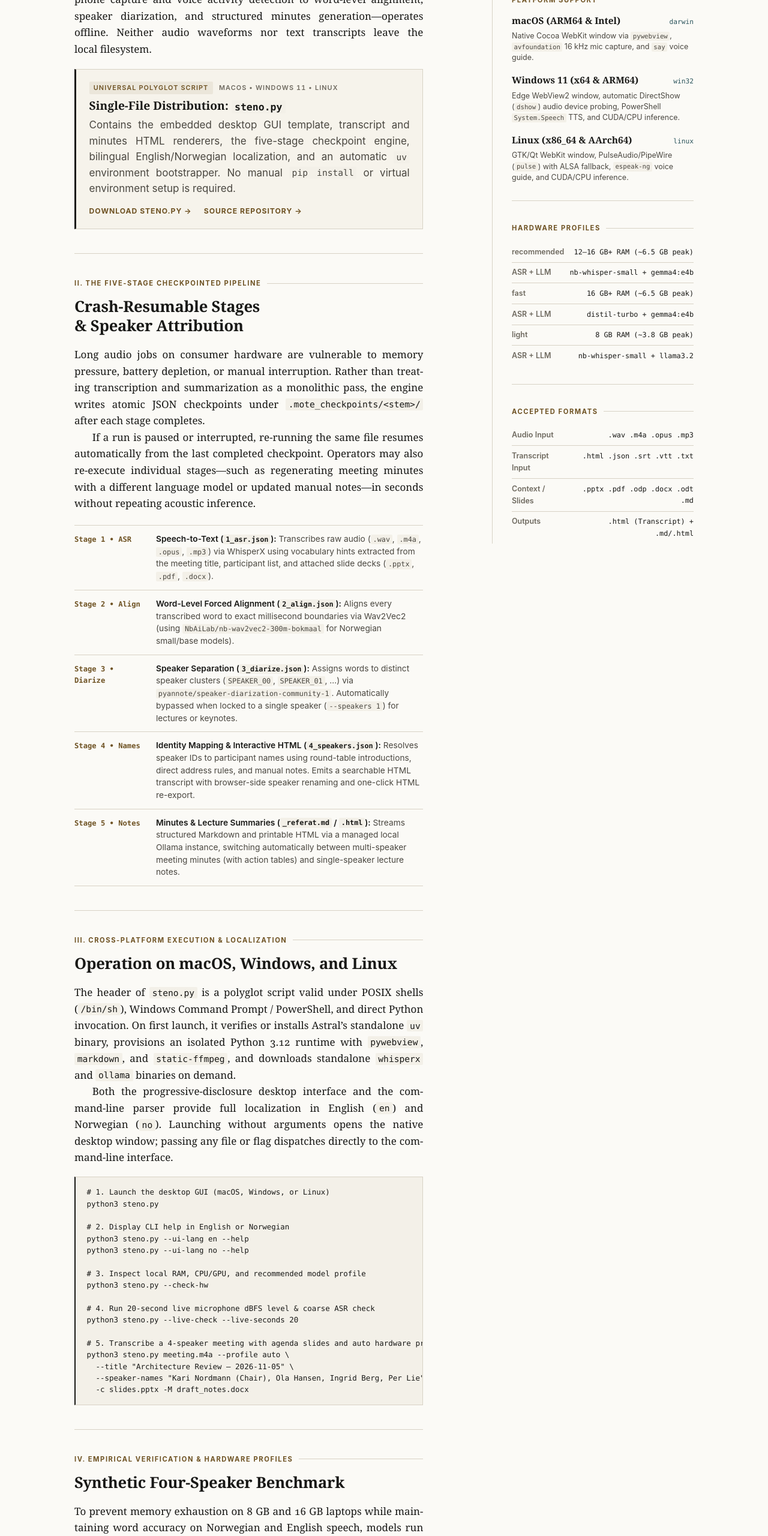
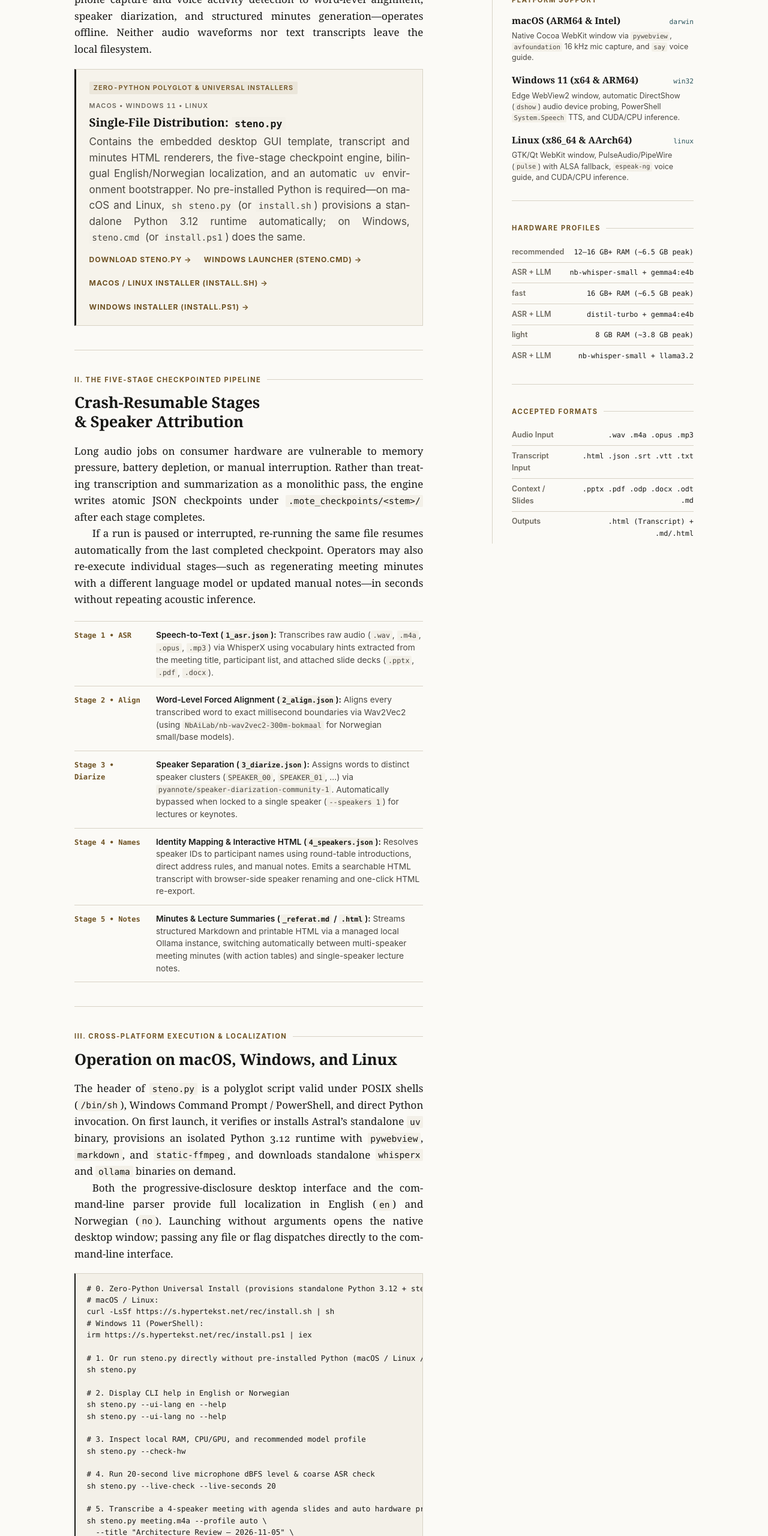
Before and after one commit to e12e/steno, a plain HTML site: page www/rec/index.html in a window 1280 px wide. Shown: the part 840-3400 px from the top of the page at 60% size. Drawn offline with Linux system fonts and the light colour scheme.

Commit message:
feat(green): add zero-Python universal installers and fix Windows polyglot boot

```diff
--- a/www/rec/index.html
+++ b/www/rec/index.html
@@ -724,16 +724,18 @@
 
                     <div class="dispatch-card" id="download">
                         <div class="dispatch-meta">
-                            <span class="dispatch-tag">Universal Polyglot Script</span>
+                            <span class="dispatch-tag">Zero-Python Polyglot &amp; Universal Installers</span>
                             <span>macOS • Windows 11 • Linux</span>
                         </div>
                         <h3 class="dispatch-title">Single-File Distribution: <code>steno.py</code></h3>
                         <p class="dispatch-summary">
-                            Contains the embedded desktop GUI template, transcript and minutes HTML renderers, the five-stage checkpoint engine, bilingual English/Norwegian localization, and an automatic <code>uv</code> environment bootstrapper. No manual <code>pip install</code> or virtual environment setup is required.
+                            Contains the embedded desktop GUI template, transcript and minutes HTML renderers, the five-stage checkpoint engine, bilingual English/Norwegian localization, and an automatic <code>uv</code> environment bootstrapper. <strong>No pre-installed Python is required</strong>—on macOS and Linux, <code>sh steno.py</code> (or <code>install.sh</code>) provisions a standalone Python 3.12 runtime automatically; on Windows, <code>steno.cmd</code> (or <code>install.ps1</code>) does the same.
                         </p>
                         <div class="dispatch-action">
                             <a href="steno.py" download="steno.py">Download steno.py →</a>
-                            <a href="https://github.com/e12e/rec" rel="noopener">Source Repository →</a>
+                            <a href="steno.cmd" download="steno.cmd">Windows Launcher (steno.cmd) →</a>
+                            <a href="install.sh" download="install.sh">macOS / Linux Installer (install.sh) →</a>
+                            <a href="install.ps1" download="install.ps1">Windows Installer (install.ps1) →</a>
                         </div>
                     </div>
 
@@ -788,21 +790,27 @@
 
                     <p>Both the progressive-disclosure desktop interface and the command-line parser provide full localization in English (<code>en</code>) and Norwegian (<code>no</code>). Launching without arguments opens the native desktop window; passing any file or flag dispatches directly to the command-line interface.</p>
 
-                    <pre class="terminal-specimen"><code># 1. Launch the desktop GUI (macOS, Windows, or Linux)
-python3 steno.py
+                    <pre class="terminal-specimen"><code># 0. Zero-Python Universal Install (provisions standalone Python 3.12 + steno CLI)
+# macOS / Linux:
+curl -LsSf https://s.hypertekst.net/rec/install.sh | sh
+# Windows 11 (PowerShell):
+irm https://s.hypertekst.net/rec/install.ps1 | iex
+
+# 1. Or run steno.py directly without pre-installed Python (macOS / Linux / Windows)
+sh steno.py
 
 # 2. Display CLI help in English or Norwegian
-python3 steno.py --ui-lang en --help
-python3 steno.py --ui-lang no --help
+sh steno.py --ui-lang en --help
+sh steno.py --ui-lang no --help
 
 # 3. Inspect local RAM, CPU/GPU, and recommended model profile
-python3 steno.py --check-hw
+sh steno.py --check-hw
 
 # 4. Run 20-second live microphone dBFS level &amp; coarse ASR check
-python3 steno.py --live-check --live-seconds 20
+sh steno.py --live-check --live-seconds 20
 
 # 5. Transcribe a 4-speaker meeting with agenda slides and auto hardware profile
-python3 steno.py meeting.m4a --profile auto \
+sh steno.py meeting.m4a --profile auto \
   --title "Architecture Review – 2026-11-05" \
   --speaker-names "Kari Nordmann (Chair), Ola Hansen, Ingrid Berg, Per Lie" \
   -c slides.pptx -M draft_notes.docx</code></pre>
```
Also changed, not shown: 6 other files.
